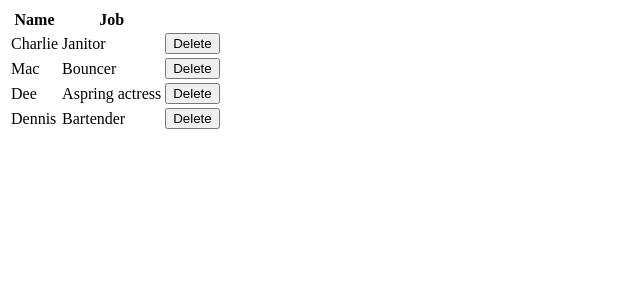
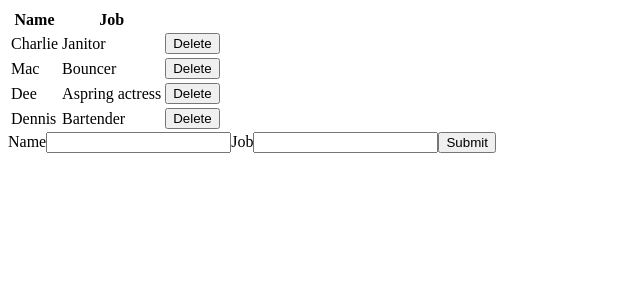
Before and after one commit to Vishnu-Alachi123/csc-308-app, a React (Vite) app in the folder packages/react-frontend/: page / in a window 1280 px wide. Shown: the top 300 px of the page, without its empty margins (0-640 px from the left). Built offline with nearby package versions, Linux system fonts and the light colour scheme.

Commit message:
addition of form

```diff
--- /dev/null
+++ b/packages/react-frontend/src/Form.jsx
@@ -0,0 +1,43 @@
+import React, {useState} from "react";
+
+function Form(props) {
+
+    function handleChange(event){
+        const {name, value} = event.target;
+        if(name === "job")setPerson({name: person["name"], job: value});
+        else setPerson({name: value, job: person["job"]});
+    }
+
+    function submitForm() {
+        props.handleSubmit(person);
+        setPerson({name:"", job:"" });
+    }
+
+    const [person, setPerson] = useState({
+        name: "",
+        job: ""
+    });
+    return (
+    <form>
+        <label htmlFor="name">Name</label>
+        <input
+        type="text"
+        name="name"
+        id="name"
+        value={person.name}
+        onChange={handleChange}>
+        </input>
+        <label htmlFor="job">Job</label>
+        <input
+        type="text"
+        name="job"
+        id="job"
+        value={person.job}
+        onChange={handleChange}>
+        </input>
+        <input type="button" value="Submit" onClick={submitForm} />
+    </form>
+    )
+}
+
+export default Form;
--- a/packages/react-frontend/src/MyApp.jsx
+++ b/packages/react-frontend/src/MyApp.jsx
@@ -1,5 +1,6 @@
 import React, {useState} from "react";
 import Table from "./table";
+import Form from "./form";
 
   function MyApp() {
 
@@ -29,11 +30,16 @@
         setCharacters(updated)
     }
 
+    function updateList(person){
+        setCharacters([...characters, person]);
+    }
+
     return (
         <div className="container">
           <Table
           characterData={characters}
           removeOneCharacter={removeOneCharacter}/>
+          <Form handleSubmit = {updateList}/>
         </div>
       );
   }
```
Also changed, not shown: packages/react-frontend/src/main.jsx (line endings or trailing spaces).
